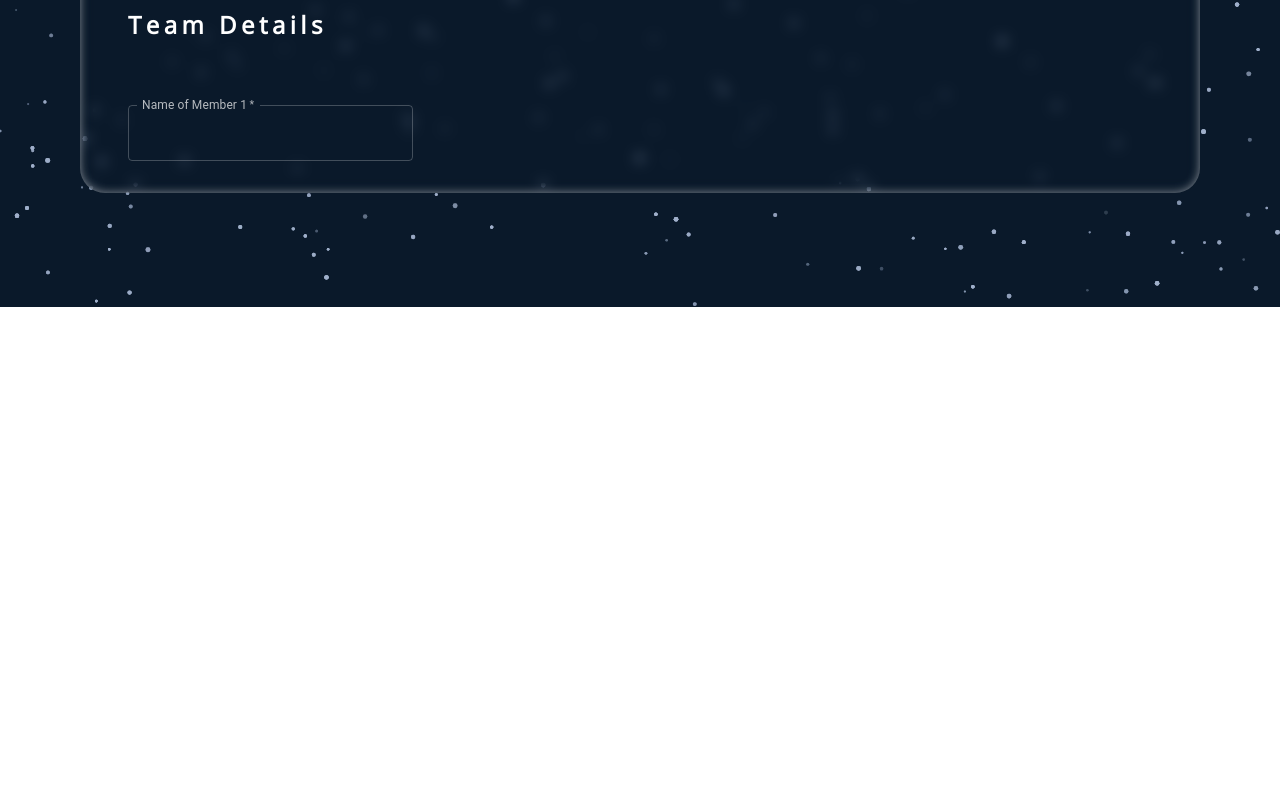
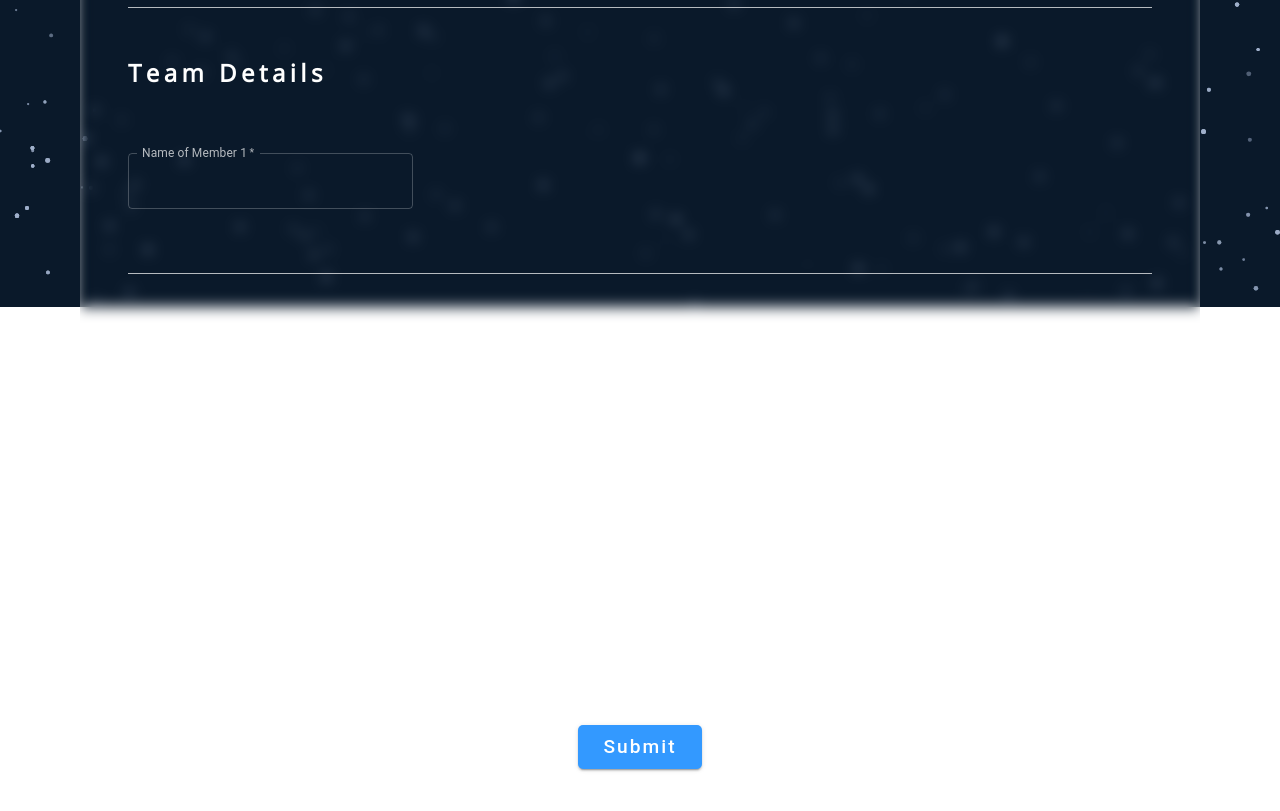
Before and after one commit to rakzool/d2d_frontend, a React (Create React App) app: page /register in a window 1280 px wide. Shown: the part 493-1304 px from the top of the page. Before the commit the page ends 800 px from the top, so only its background shows below. Built offline with nearby package versions, Linux system fonts and the light colour scheme; a web font is replaced by a local one.

Commit message:
register UI completed

```diff
--- a/src/pages/LoginPage/loginPageDialog.component.jsx
+++ b/src/pages/LoginPage/loginPageDialog.component.jsx
@@ -116,7 +116,7 @@ export default function LoginPageDialog() {
                   padding: "5px 25px",
                   color: "white",
                 }}
-                type="subbmit"
+                type="submit"
               >
                 Let's Go
               </Button>
--- a/src/pages/RegisterPage/RegisterPage.component.jsx
+++ b/src/pages/RegisterPage/RegisterPage.component.jsx
@@ -5,6 +5,8 @@ import { ThemeProvider, createTheme } from "@mui/material/styles";
 import TextField from "@mui/material/TextField";
 import MenuItem from "@mui/material/MenuItem";
 import Box from "@mui/material/Box";
+import { Button } from "@mui/material";
+import { letterSpacing, textTransform } from "@mui/system";
 
 export default function RegisterPage() {
   const teamSize = [
@@ -116,8 +118,35 @@ export default function RegisterPage() {
                   })}
                   </div>
                 </div>
+                <div className={Classes.loginArea}>
+                  <h1>Account Credentials</h1>
+                  <div className={Classes.userInfo}>
+                    <TextField label = "User Name"   sx={{mt:3 }} className={Classes.UserFields}/>
+                    <TextField type="password" label = "Password"   sx={{mt:3 }} className={Classes.UserFields}/>
+                    <TextField type="password" label = "Confirm Password"  sx={{mt:3 }} className={Classes.UserFields}/>
+                  </div>
+                </div>
               </Box>
+
             </ThemeProvider>
+            <div className={Classes.submitArea}>
+            <Button
+                variant="contained"
+                sx={{
+                  backgroundColor: "#3399FF",
+                  borderRadius: "5px",
+                  padding: "5px 25px",
+                  color: "white",
+                  fontSize : "1.2rem",
+                  letterSpacing : "2px",
+                  textTransform : "initial"
+                }}
+                type="submit"
+              >
+                Submit
+              </Button>
+            </div>
+
           </form>
         </div>
       </div>
--- a/src/pages/RegisterPage/RegisterPage.module.scss
+++ b/src/pages/RegisterPage/RegisterPage.module.scss
@@ -25,7 +25,7 @@
 
   .formWrapper {
     box-shadow: inset 0 0 10px rgba(255, 255, 255, .5);
-    margin: 0rem 5rem;
+    margin: 5rem 5rem;
     border-radius: 25px;
     backdrop-filter: blur(7px);
     padding:2rem 3rem;
@@ -59,6 +59,26 @@
     width: 20ch;
 }
 
+.loginArea{
+    margin-top: 4rem;
+    border-top: 1px solid rgba(255, 255, 255, 0.705);
+    padding-top: 4rem;
+}
+
+.userInfo{
+    @include flexDesign(column,flex-start,center);
+    margin-left: 4rem;
+    .UserFields{
+        width: 70ch;
+    }
+}
+
+.submitArea{
+    margin: 4rem 0rem 3rem 0rem;
+    @include flexDesign(column,center,center);
+
+}
+
 @media screen and (max-width: 1023px) {
   .DivWrapper {
     h1 {
@@ -87,4 +107,11 @@
   .SelectField{
       width: 90%;
   }
+
+  .userInfo{
+      margin-left: 0;
+      .UserFields{
+          width: 100%;
+      }
+  }
 }
```
